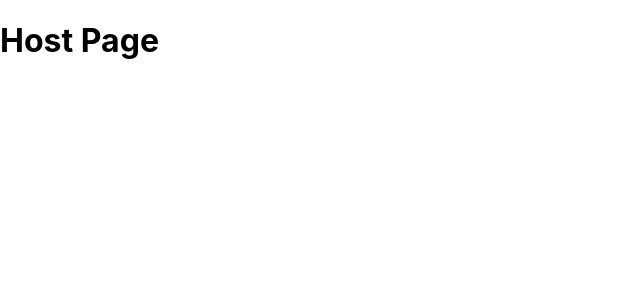
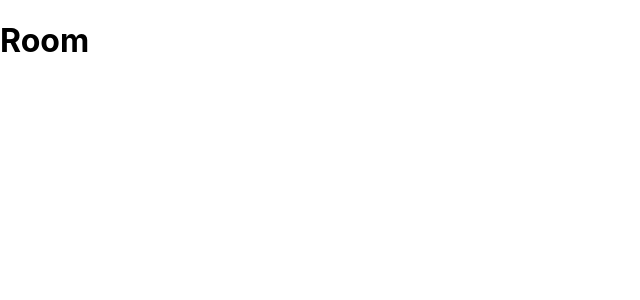
Before and after one commit to andrewalford1/EstimationCards, a React (Create React App) app in the folder app/: page / in a window 1280 px wide. Shown: the top 300 px of the page, without its empty margins (0-640 px from the left). Built offline with nearby package versions, Linux system fonts and the light colour scheme.

Commit message:
Created the landing page class

```diff
--- a/app/src/Pages/Host.jsx
+++ b/app/src/Pages/LandingPage.jsx
@@ -1,10 +1,9 @@
 import React from 'react';
 
 export default () => (
-
     <div>
         <h1>
-            Host Page
+            Landing Page
         </h1>
     </div>
 );
--- /dev/null
+++ b/app/src/Pages/Room.jsx
@@ -0,0 +1,10 @@
+import React from 'react';
+
+export default () => (
+
+    <div>
+        <h1>
+            Room
+        </h1>
+    </div>
+);
--- a/app/src/Routes.jsx
+++ b/app/src/Routes.jsx
@@ -1,12 +1,12 @@
 import React from 'react';
 import { Route, BrowserRouter as Router } from 'react-router-dom';
-import Host from './Pages/Host';
+import Room from './Pages/Room';
 
 export default () => (
 
     <Router>
         <Route path="/">
-            <Host/>
+            <Room/>
         </Route>
     </Router>
 );
```
